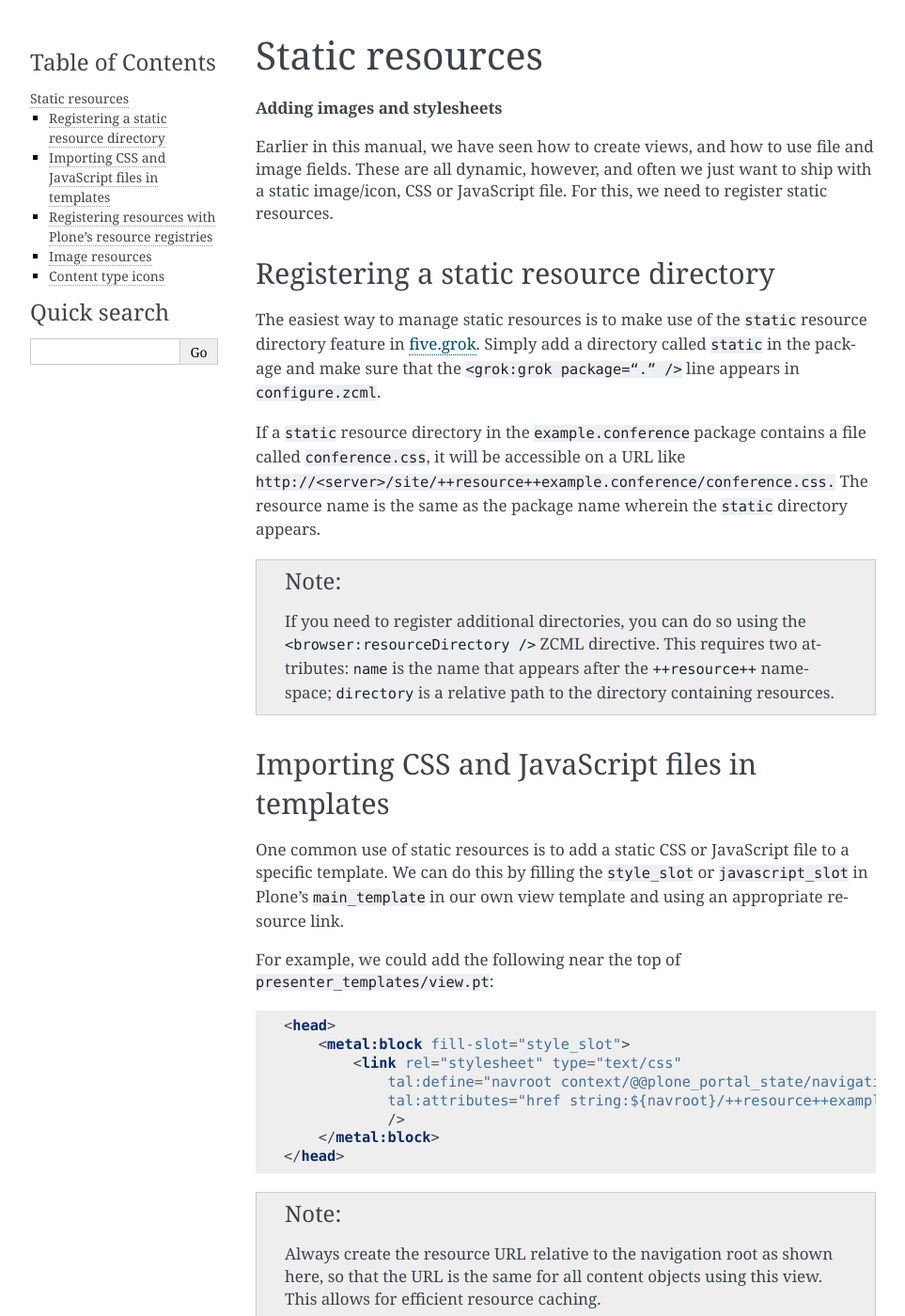
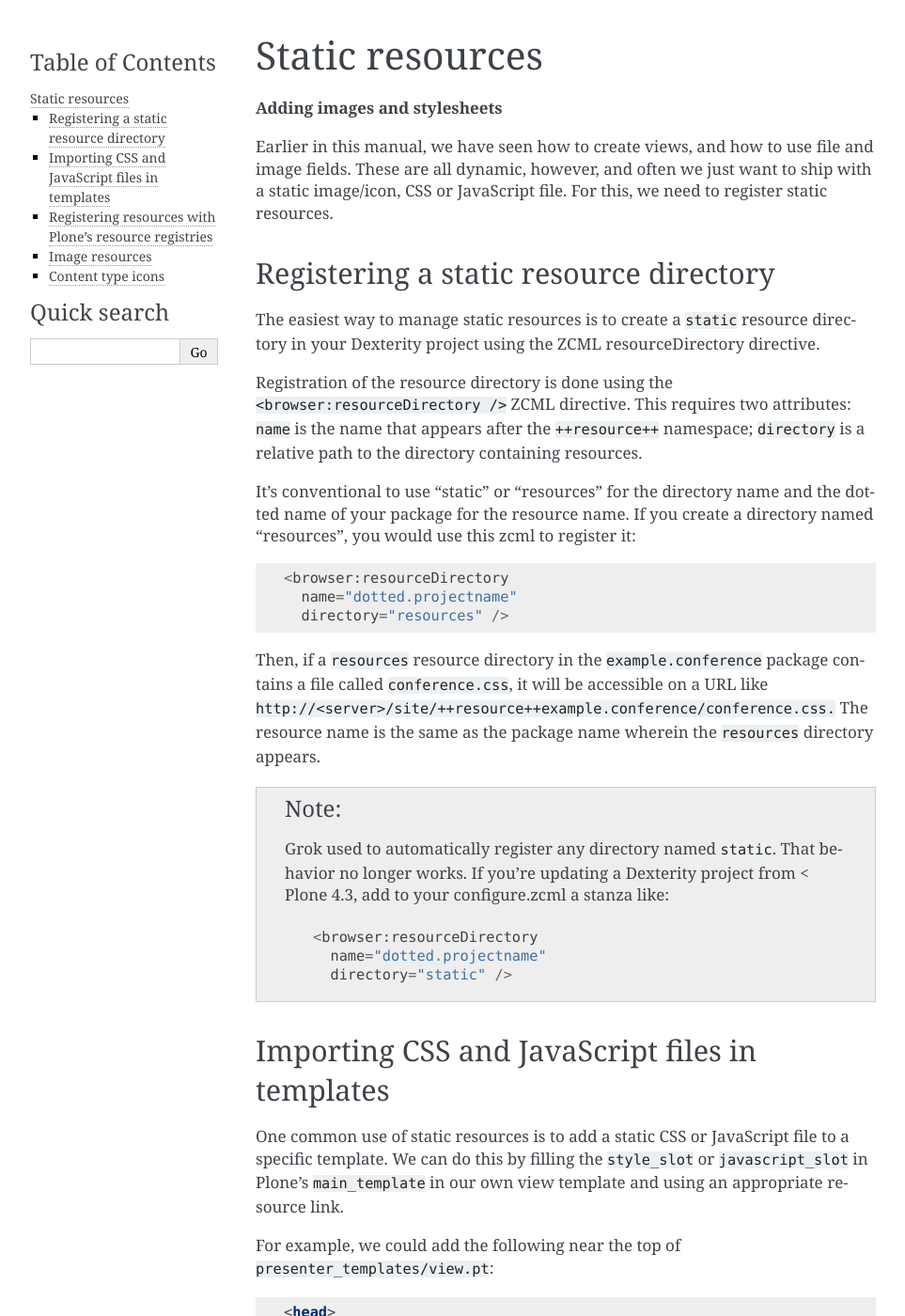
Before and after one commit to plone/plone.app.dexterity, a Sphinx documentation site: the page built from docs/advanced/static-resources.txt, in a window 1280 px wide and 1400 px high. Shown: the whole window at 94% size, without its empty margins (148-1111 px from the left). Built offline with Sphinx 7.4.7, drawn with Linux system fonts in a browser that asks for light colours.

Commit message:
Update static resource documentation for 4.3+

```diff
--- a/docs/advanced/static-resources.txt
+++ b/docs/advanced/static-resources.txt
@@ -11,23 +11,38 @@
 Registering a static resource directory
 ~~~~~~~~~~~~~~~~~~~~~~~~~~~~~~~~~~~~~~~~
 
-The easiest way to manage static resources is to make use of the
-``static`` resource directory feature in `five.grok`_. Simply add a
-directory called ``static`` in the package and make sure that the
-``<grok:grok package=“.” />`` line appears in ``configure.zcml``.
+The easiest way to manage static resources is to create a
+``static`` resource directory in your Dexterity project using the ZCML resourceDirectory directive.
 
-If a ``static`` resource directory in the ``example.conference`` package
+Registration of the resource directory is done using the
+``<browser:resourceDirectory />`` ZCML directive. This requires two
+attributes: ``name`` is the name that appears after the
+``++resource++`` namespace; ``directory`` is a relative path to the
+directory containing resources.
+
+It's conventional to use "static" or "resources" for the directory name and the dotted name of your package for the resource name.
+If you create a directory named "resources", you would use this zcml to register it::
+
+  <browser:resourceDirectory
+    name="dotted.projectname"
+    directory="resources" />
+
+
+Then, if a ``resources`` resource directory in the ``example.conference`` package
 contains a file called ``conference.css``, it will be accessible on a URL
 like ``http://<server>/site/++resource++example.conference/conference.css.``
-The resource name is the same as the package name wherein the ``static``
+The resource name is the same as the package name wherein the ``resources``
 directory appears.
 
 .. note::
-    If you need to register additional directories, you can do so using the
-    ``<browser:resourceDirectory />`` ZCML directive. This requires two
-    attributes: ``name`` is the name that appears after the
-    ``++resource++`` namespace; ``directory`` is a relative path to the
-    directory containing resources.
+    Grok used to automatically register any directory named ``static``.
+    That behavior no longer works. If you're updating a Dexterity project
+    from < Plone 4.3, add to your configure.zcml a stanza like::
+
+      <browser:resourceDirectory
+        name="dotted.projectname"
+        directory="static" />
+
 
 Importing CSS and JavaScript files in templates
 ~~~~~~~~~~~~~~~~~~~~~~~~~~~~~~~~~~~~~~~~~~~~~~~~
```
